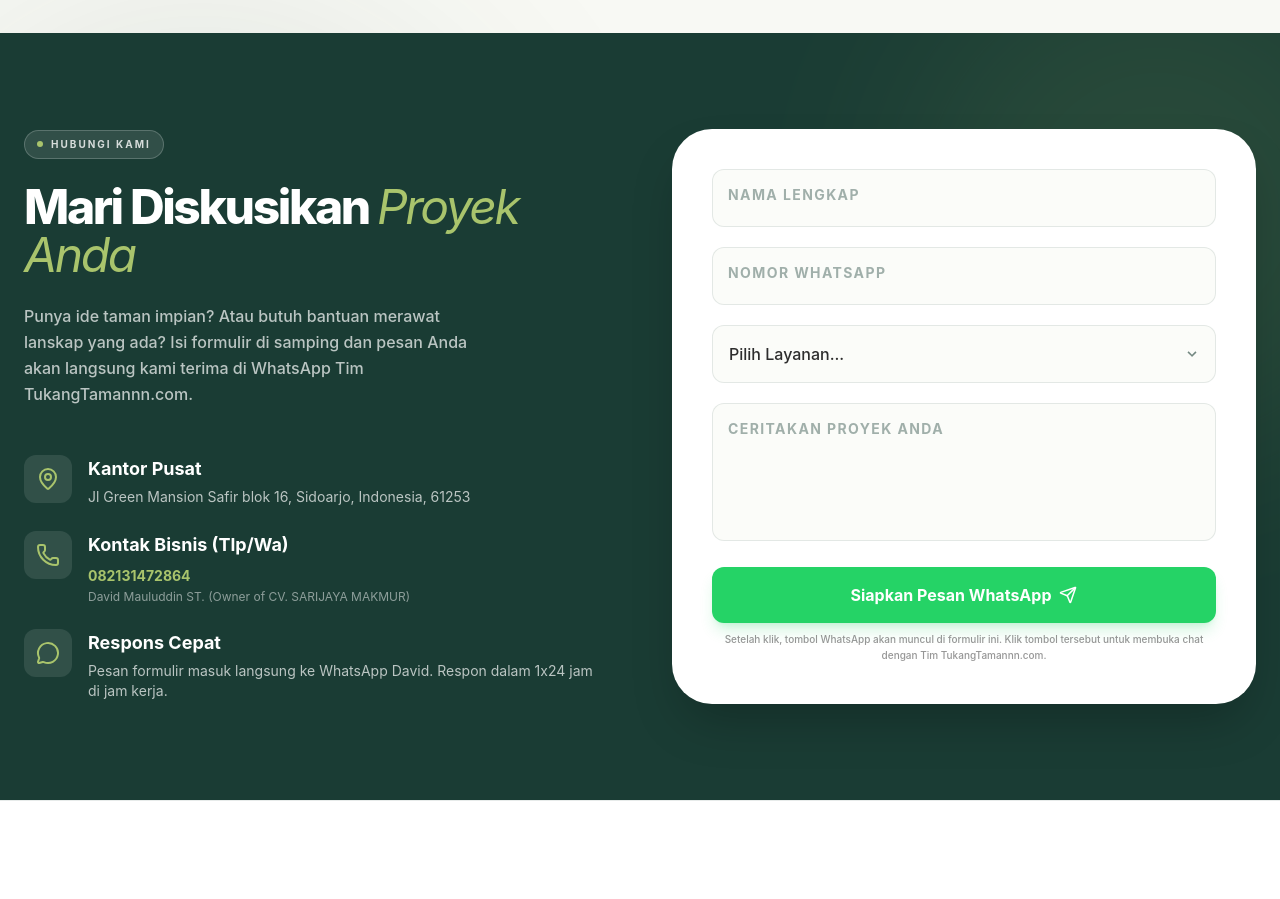
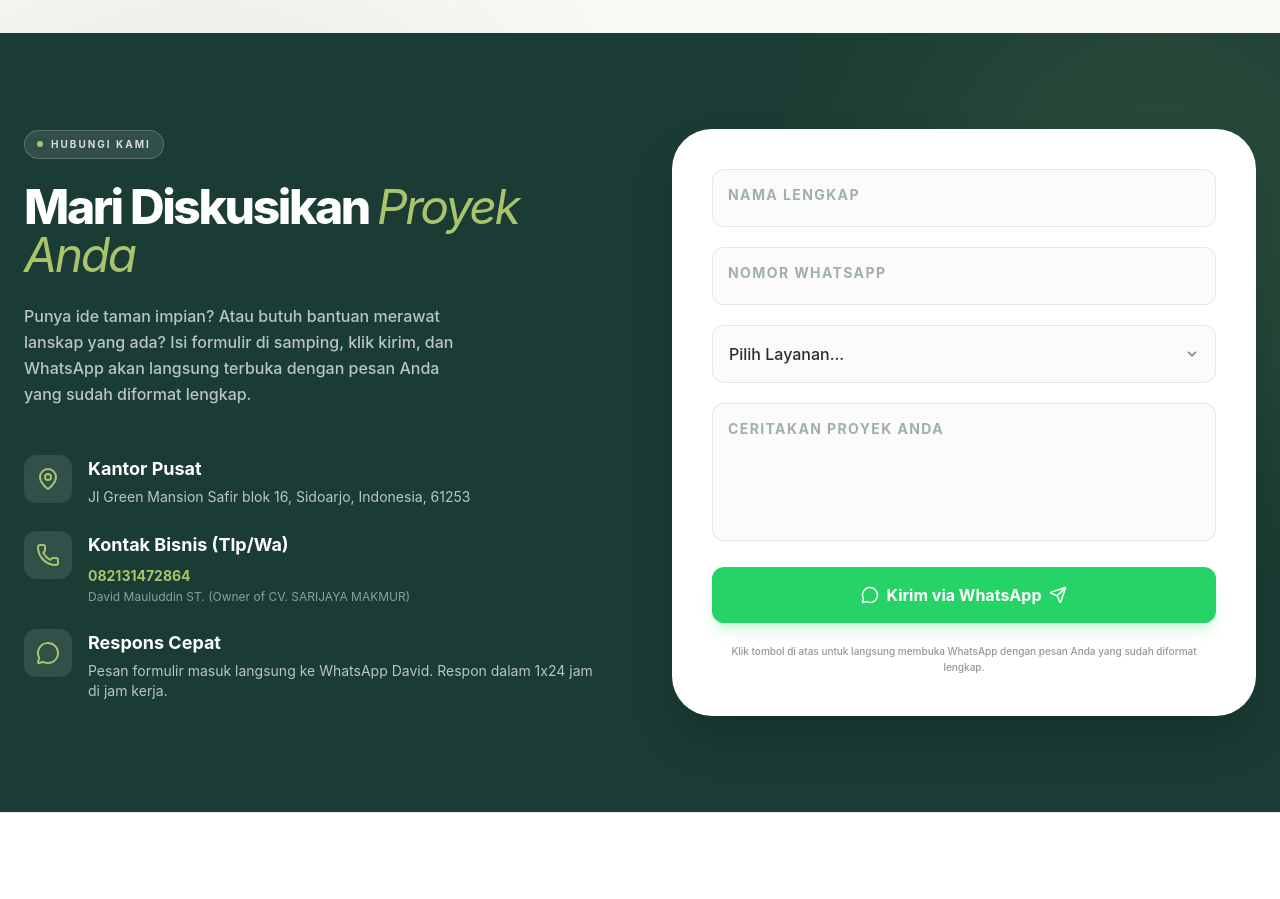
Before and after one commit to syamsulalam/tukangtamannn.com, a Next.js app: page / in a window 1280 px wide. Shown: the part 6260-7159 px from the top of the page. Built offline with nearby package versions, Linux system fonts and the light colour scheme; a web font is replaced by a local one.

Commit message:
fix: wa one click

```diff
--- a/components/ContactFormSection.tsx
+++ b/components/ContactFormSection.tsx
@@ -38,6 +38,17 @@ const buildWhatsAppLink = (data: { name: string; phone: string; service: string;
   return `https://wa.me/${WHATSAPP_NUMBER}?text=${encodeURIComponent(message)}`;
 };
 
+const openWhatsAppInNewTab = (url: string) => {
+  const a = document.createElement("a");
+  a.href = url;
+  a.target = "_blank";
+  a.rel = "noopener noreferrer";
+  a.style.display = "none";
+  document.body.appendChild(a);
+  a.click();
+  document.body.removeChild(a);
+};
+
 export default function ContactFormSection() {
   const [formState, setFormState] = useState({
     name: "",
@@ -51,8 +62,7 @@ export default function ContactFormSection() {
   const [errors, setErrors] = useState<{ [key: string]: string }>({});
 
   const [isSubmitting, setIsSubmitting] = useState(false);
-  const [generatedLink, setGeneratedLink] = useState<string | null>(null);
-  const [previewMessage, setPreviewMessage] = useState<string | null>(null);
+  const [isSuccess, setIsSuccess] = useState(false);
   const [toastMessage, setToastMessage] = useState<{ text: string; type: "success" | "error" } | null>(null);
 
   const formatPhoneMask = (val: string) => {
@@ -147,6 +157,7 @@ export default function ContactFormSection() {
       setIsSubmitting(true);
       setTimeout(() => {
         setIsSubmitting(false);
+        setIsSuccess(true);
         setFormState({ name: "", phone: "", service: "", message: "" });
         setTouched({});
         setErrors({});
@@ -180,31 +191,28 @@ export default function ContactFormSection() {
     }
 
     setIsSubmitting(true);
-    setTimeout(() => {
     const link = buildWhatsAppLink(formState);
-      const message = buildWhatsAppMessage(formState);
-      setGeneratedLink(link);
-      setPreviewMessage(message);
-      setIsSubmitting(false);
+
+    try {
+      openWhatsAppInNewTab(link);
+      setIsSuccess(true);
       setToastMessage({
-        text: "Pesan siap! Klik tombol WhatsApp di bawah untuk mengirim.",
+        text: "WhatsApp terbuka di tab baru. Tekan tombol kirim untuk menyelesaikan konsultasi.",
         type: "success"
       });
-      setTimeout(() => setToastMessage(null), 5000);
-    }, 400);
-  };
-
-  const handleEditMessage = () => {
-    setGeneratedLink(null);
-    setPreviewMessage(null);
-  };
-
-  const handleSendAnother = () => {
-    setGeneratedLink(null);
-    setPreviewMessage(null);
       setFormState({ name: "", phone: "", service: "", message: "" });
       setTouched({});
       setErrors({});
+    } catch (err) {
+      console.error("Failed to open WhatsApp:", err);
+      setToastMessage({
+        text: "Browser memblokir popup. Mohon izinkan popup untuk situs ini, lalu coba lagi.",
+        type: "error"
+      });
+    } finally {
+      setIsSubmitting(false);
+      setTimeout(() => setToastMessage(null), 6000);
+    }
   };
 
   return (
@@ -244,7 +252,7 @@ export default function ContactFormSection() {
             Mari Diskusikan <span className="italic font-serif font-normal text-sage">Proyek Anda</span>
           </h2>
           <p className="text-white/70 font-medium leading-relaxed mb-12 max-w-md">
-            Punya ide taman impian? Atau butuh bantuan merawat lanskap yang ada? Isi formulir di samping dan pesan Anda akan langsung kami terima di WhatsApp Tim TukangTamannn.com.
+            Punya ide taman impian? Atau butuh bantuan merawat lanskap yang ada? Isi formulir di samping, klik kirim, dan WhatsApp akan langsung terbuka dengan pesan Anda yang sudah diformat lengkap.
           </p>
 
           <div className="space-y-6">
@@ -290,12 +298,38 @@ export default function ContactFormSection() {
           initial={{ opacity: 0, x: 20 }}
           whileInView={{ opacity: 1, x: 0 }}
           viewport={{ once: true }}
-          className="bg-white rounded-[40px] p-8 md:p-10 shadow-2xl relative"
+          className="bg-white rounded-[40px] p-8 md:p-10 shadow-2xl relative min-h-[500px]"
         >
+          <AnimatePresence mode="wait">
+            {isSuccess ? (
+              <motion.div
+                key="success"
+                initial={{ opacity: 0, scale: 0.9 }}
+                animate={{ opacity: 1, scale: 1 }}
+                exit={{ opacity: 0, scale: 0.9 }}
+                className="absolute inset-0 flex flex-col items-center justify-center text-center p-8 bg-cream/90 backdrop-blur rounded-[40px] shadow-sm z-10"
+              >
+                <div className="w-20 h-20 bg-[#25D366]/15 rounded-full flex items-center justify-center text-[#25D366] mb-6">
+                  <MessageCircle size={40} className="text-[#25D366]" />
+                </div>
+                <h3 className="text-2xl font-extrabold text-forest mb-2 tracking-tight">WhatsApp Terbuka!</h3>
+                <p className="text-charcoal/70 font-medium mb-8 max-w-sm">Tab baru sudah terbuka dengan pesan terformat lengkap. Cukup tekan tombol kirim di WhatsApp untuk menghubungi tim TukangTamannn.com.</p>
+
+                <button
+                  onClick={() => setIsSuccess(false)}
+                  className="px-6 py-3 bg-forest text-white font-bold rounded-xl text-sm flex items-center gap-2 shadow-lg shadow-forest/20 hover:bg-forest/90 transition-all group"
+                >
+                  <RefreshCw size={16} className="group-hover:rotate-180 transition-transform duration-500" />
+                  Kirim Pesan Lain
+                </button>
+              </motion.div>
+            ) : (
               <motion.form
                 suppressHydrationWarning
+                key="form"
                 initial={{ opacity: 0 }}
                 animate={{ opacity: 1 }}
+                exit={{ opacity: 0 }}
                 className="space-y-5"
                 onSubmit={handleSubmit}
               >
@@ -468,70 +502,7 @@ export default function ContactFormSection() {
                   </AnimatePresence>
                 </div>
 
-            {/* Submit Area: Button → Embedded WhatsApp Link Preview */}
-            <AnimatePresence mode="wait">
-              {generatedLink && previewMessage ? (
-                <motion.div
-                  key="wa-link"
-                  initial={{ opacity: 0, y: 10 }}
-                  animate={{ opacity: 1, y: 0 }}
-                  exit={{ opacity: 0, y: -10 }}
-                  transition={{ duration: 0.25 }}
-                  className="space-y-3 pt-2"
-                >
-                  <div className="bg-emerald-50 border border-emerald-200 rounded-xl p-4">
-                    <div className="flex items-center gap-2 mb-2">
-                      <CheckCircle2 size={16} className="text-emerald-600" />
-                      <p className="text-xs font-extrabold text-emerald-800 uppercase tracking-wider">
-                        Pesan WhatsApp Siap Dikirim
-                      </p>
-                    </div>
-                    <pre className="text-[11px] text-charcoal/80 font-mono whitespace-pre-wrap break-words leading-relaxed max-h-40 overflow-y-auto bg-white/60 rounded-lg p-3 border border-emerald-100">
-                      {previewMessage}
-                    </pre>
-                  </div>
-
-                  <a
-                    href={generatedLink}
-                    target="_blank"
-                    rel="noopener noreferrer"
-                    className="w-full bg-[#25D366] text-white font-bold py-4 rounded-xl shadow-lg shadow-[#25D366]/20 hover:bg-[#1ebe5d] transition-all flex items-center justify-center gap-2 group"
-                  >
-                    <MessageCircle size={18} />
-                    Buka WhatsApp & Kirim
-                    <Send size={18} className="group-hover:translate-x-1 transition-transform" />
-                  </a>
-
-                  <div className="flex gap-2">
-                    <button
-                      type="button"
-                      onClick={handleEditMessage}
-                      className="flex-1 bg-forest/5 text-forest font-bold py-3 rounded-xl text-xs hover:bg-forest/10 transition-all flex items-center justify-center gap-1.5"
-                    >
-                      Edit Pesan
-                    </button>
-                    <button
-                      type="button"
-                      onClick={handleSendAnother}
-                      className="flex-1 bg-forest/5 text-forest font-bold py-3 rounded-xl text-xs hover:bg-forest/10 transition-all flex items-center justify-center gap-1.5"
-                    >
-                      <RefreshCw size={13} />
-                      Kirim Ulang
-                    </button>
-                  </div>
-
-                  <p className="text-[9px] text-charcoal/40 text-center font-mono leading-relaxed break-all">
-                    {generatedLink}
-                  </p>
-                </motion.div>
-              ) : (
-                <motion.div
-                  key="submit"
-                  initial={{ opacity: 0 }}
-                  animate={{ opacity: 1 }}
-                  exit={{ opacity: 0 }}
-                  className="space-y-2"
-                >
+                {/* Submit Button */}
                 <button
                   type="submit"
                   disabled={isSubmitting}
@@ -539,24 +510,24 @@ export default function ContactFormSection() {
                 >
                   {isSubmitting ? (
                     <span className="flex items-center gap-2">
-                        Menyiapkan Pesan WhatsApp...
+                      Membuka WhatsApp...
                       <div className="w-4 h-4 border-2 border-white/40 border-t-white rounded-full animate-spin"></div>
                     </span>
                   ) : (
                     <>
-                        Siapkan Pesan WhatsApp
+                      <MessageCircle size={18} />
+                      Kirim via WhatsApp
                       <Send size={18} className="group-hover:translate-x-1 transition-transform" />
                     </>
                   )}
                 </button>
 
                 <p className="text-[10px] text-charcoal/50 text-center font-medium leading-relaxed">
-                    Setelah klik, tombol WhatsApp akan muncul di formulir ini. Klik tombol tersebut untuk membuka chat dengan Tim TukangTamannn.com.
+                  Klik tombol di atas untuk langsung membuka WhatsApp dengan pesan Anda yang sudah diformat lengkap.
                 </p>
-                </motion.div>
+              </motion.form>
             )}
           </AnimatePresence>
-          </motion.form>
         </motion.div>
       </div>
     </section>
```
Lines whose indentation alone changed are shown as unchanged.
